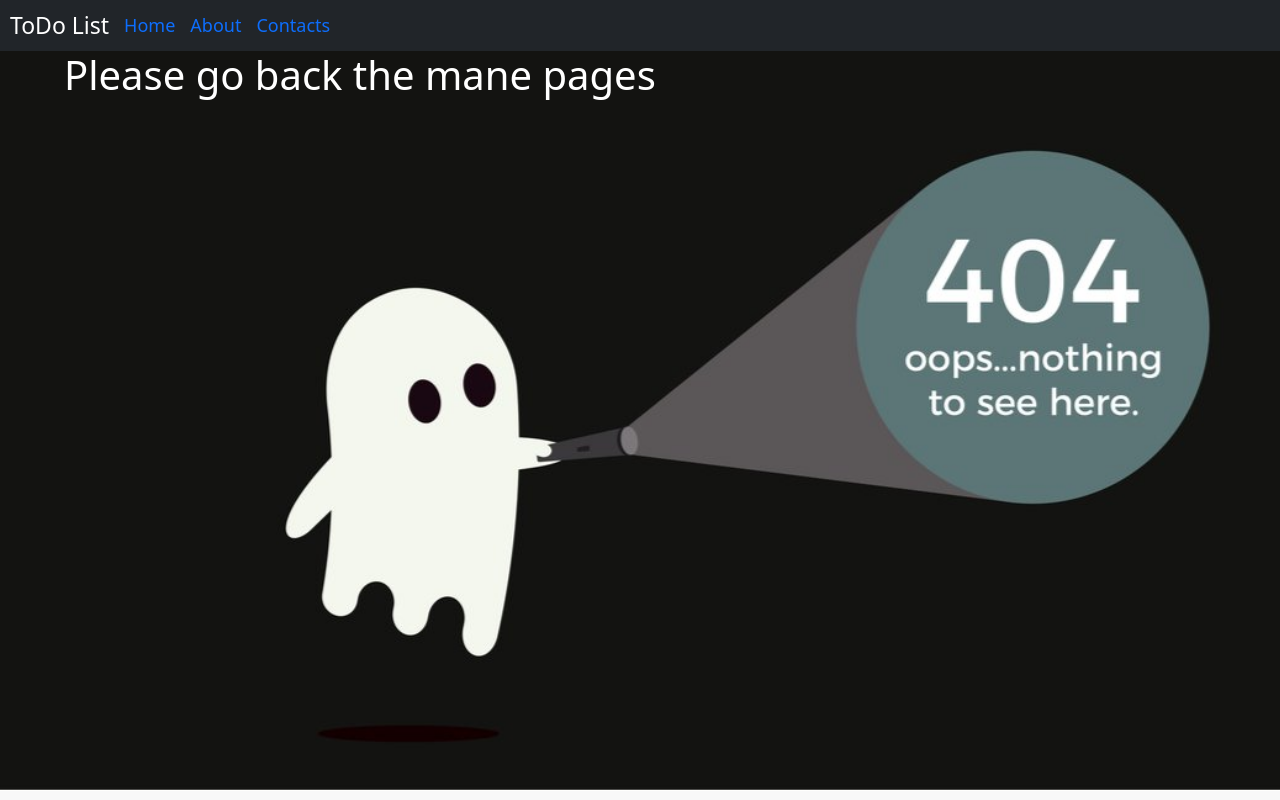
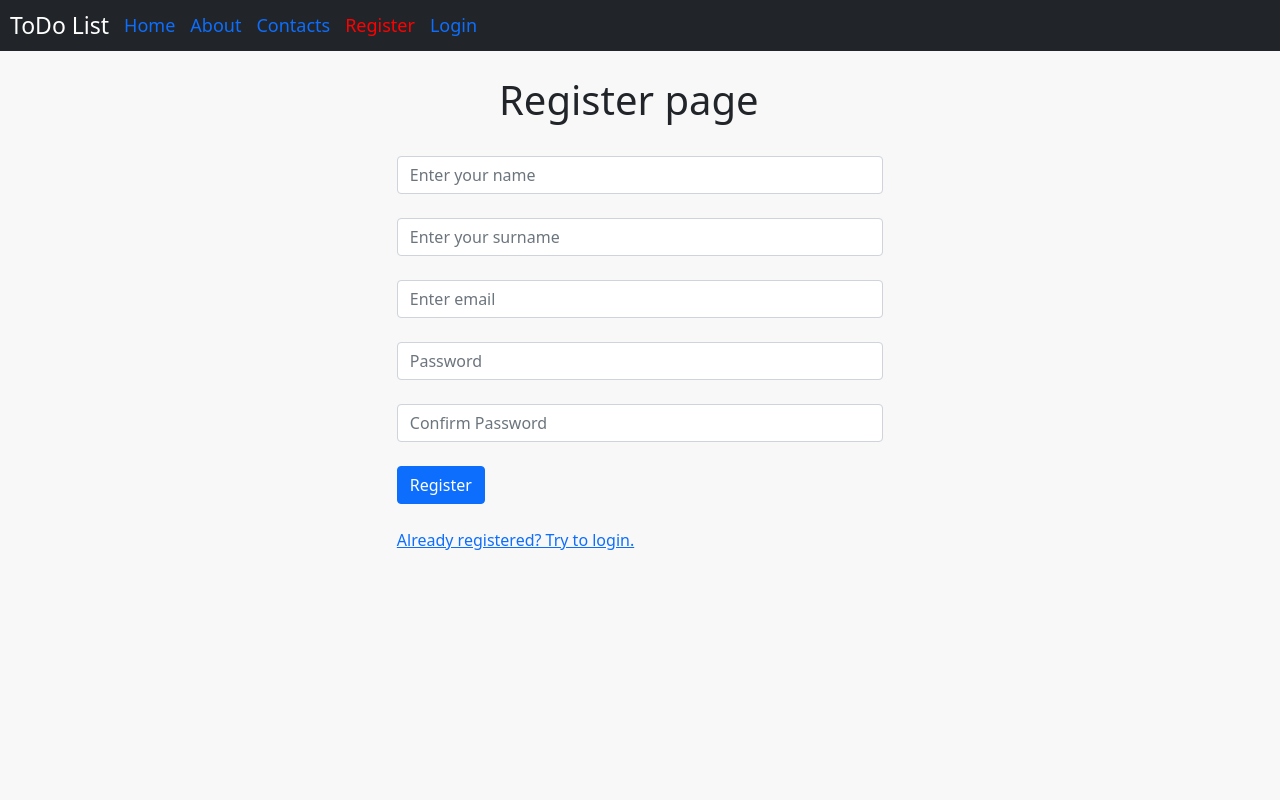
Before and after one commit to Khachatur93/React_To-Do_List, a React (Create React App) app: page /Register in a window 1280 px wide. Before the commit this address led to /error-404. Built offline with nearby package versions, Linux system fonts and the light colour scheme; no server answers.

Commit message:
add register and login

```diff
--- a/src/App.js
+++ b/src/App.js
@@ -13,6 +13,8 @@ import { connect } from "react-redux";
 import { ToastContainer, toast } from "react-toastify";
 import "react-toastify/dist/ReactToastify.css";
 import { history } from "./helpers/history";
+import Register from "../src/components/Register/Register";
+import Login from "../src/components/Login/Login";
 function App({ loading, successMessage, errorMessage }) {
   useEffect(() => {
     if (successMessage) {
@@ -47,6 +49,9 @@ function App({ loading, successMessage, errorMessage }) {
           <Route path="/Contacts" component={Contacts} exact={true} />
           <Route path="/task/:taskId" component={SingleTask} exact={true} />
           <Route path="/error-404" component={Error404} exact={true} />
+          <Route path="/Register" component={Register} exact={true} />
+          <Route path="/Login" component={Login} exact={true} />
+
           <Redirect to="/error-404" />
         </Switch>
       </Router>
--- /dev/null
+++ b/src/components/Login/Login.js
@@ -0,0 +1,105 @@
+import React, { useState, useEffect } from "react";
+import "bootstrap/dist/css/bootstrap.min.css";
+import { Form, Button } from "react-bootstrap";
+import { connect } from "react-redux";
+import { message } from "../../store/actions";
+import styles from "./style.module.css";
+import { Link } from "react-router-dom";
+
+function Login(props) {
+  const [values, setValues] = useState({
+    name: "",
+    password: "",
+  });
+  useEffect(() => {
+    if (props.messageState) {
+      setValues({
+        name: "",
+        email: "",
+        message: "",
+      });
+    }
+  }, [props.messageState]);
+
+  const [error, setError] = useState({
+    name: null,
+    password: null,
+  });
+  const saveBut = ({ target: { value, name } }) => {
+    setValues({
+      ...values,
+      [name]: value,
+    });
+    if (!value) {
+      setError({
+        ...error,
+        [name]: `Filed is required ${name}`,
+      });
+    } else {
+      setError({
+        ...error,
+        [name]: null,
+      });
+    }
+    if (name === "email" && value) {
+      const emailREg = /^[a-zA-Z0-9._-]+@[a-zA-Z0-9.-]+\.[a-zA-Z]{2,4}$/;
+      if (!emailREg.test(value)) {
+        setError({
+          email: "invalid email ",
+        });
+      }
+    }
+  };
+  const handleSubmit = () => {
+    props.message(values);
+  };
+  return (
+    <div style={{ padding: "4% 30% 0% 30%" }}>
+      <h1 style={{ marginLeft: "30%" }}> Sing in</h1>
+      <br />
+      <Form>
+        <Form.Group controlId="formBasicName">
+          <Form.Text className="text-danger">{error.name}</Form.Text>
+          <Form.Control
+            className={error.name ? styles.invalid : ""}
+            type="Text"
+            placeholder="Enter your name"
+            name="name"
+            value={values.name}
+            onChange={saveBut}
+          />
+        </Form.Group>
+        <br />
+        <Form.Group controlId="formBasicPassword">
+          <Form.Text className="text-danger">{error.password}</Form.Text>
+          <Form.Control
+            className={error.name ? styles.invalid : ""}
+            type="password"
+            placeholder="Confirm password"
+            name="confirm"
+            value={values.confirm}
+            onChange={saveBut}
+          />
+        </Form.Group>
+        <br />
+        <Button variant="success" onClick={handleSubmit}>
+          Sing in
+        </Button>
+      </Form>
+      <br />
+      <Link to="/login">Already registered? Try to login.</Link>
+      <p></p>
+    </div>
+  );
+}
+const mapStateToProps = (state) => {
+  return {
+    messageState: state.messageState,
+  };
+};
+
+const mapDespatchToProps = {
+  message,
+};
+
+export default connect(mapStateToProps, mapDespatchToProps)(Login);
--- /dev/null
+++ b/src/components/Login/style.module.css
@@ -0,0 +1,4 @@
+.invalid,
+.invalid:focus {
+  border: 1px solid red;
+}
--- a/src/components/NavMenu/NavMenu.js
+++ b/src/components/NavMenu/NavMenu.js
@@ -34,6 +34,22 @@ export default function NavMenu() {
         >
           Contacts
         </NavLink>
+        <NavLink
+          className={style.navStyle}
+          activeClassName={style.active}
+          to="/Register"
+          exact
+        >
+          Register
+        </NavLink>
+        <NavLink
+          className={style.navStyle}
+          activeClassName={style.active}
+          to="/Login"
+          exact
+        >
+          Login
+        </NavLink>
       </Nav>
     </Navbar>
   );
--- /dev/null
+++ b/src/components/Register/Register.js
@@ -0,0 +1,184 @@
+import React, { useState, useEffect } from "react";
+import "bootstrap/dist/css/bootstrap.min.css";
+import { Form, Button } from "react-bootstrap";
+import { connect } from "react-redux";
+import { register } from "../../store/actions";
+import styles from "./style.module.css";
+import { Link } from "react-router-dom";
+
+function Register(props) {
+  const [values, setValues] = useState({
+    email: "",
+    password: "",
+    confirmPassword: "",
+    name: "",
+    surName: "",
+  });
+
+  useEffect(() => {
+    if (props.registerState) {
+      setValues({
+        email: "",
+        password: "",
+        confirmPassword: "",
+        name: "",
+        surName: "",
+      });
+    }
+  }, [props.registerState]);
+
+  const [errors, setErrors] = useState({
+    email: null,
+    password: null,
+    confirmPassword: null,
+    name: null,
+    surname: null,
+  });
+
+  const handleSubmit = () => {
+    const { email, password, confirmPassword, name, surName } = values;
+    let valid = true;
+
+    let passwordMessage = null;
+    if (!confirmPassword) {
+      passwordMessage = "Password is required";
+      valid = false;
+    } else if (password !== confirmPassword) {
+      passwordMessage = "Passwords didn't match";
+      valid = false;
+    } else if (password.length < 6) {
+      passwordMessage = "password must be at least 6 characters ";
+      valid = false;
+    }
+
+    setErrors({
+      email: email ? null : "Email is required",
+      name: name ? null : "Name is required",
+      surName: surName ? null : "Surname is required",
+      confirmPassword: confirmPassword ? null : "Confirm is required",
+
+      password: passwordMessage,
+      // password: password ? null : "Password is required",
+    });
+
+    if (valid) {
+      props.register(values);
+      console.log(values);
+    }
+  };
+
+  const handleChange = ({ target: { name, value } }) => {
+    setValues({
+      ...values,
+      [name]: value,
+    });
+    if (!value) {
+      setErrors({
+        ...errors,
+        [name]: `Filed is required ${name}`,
+      });
+    } else {
+      setErrors({
+        ...errors,
+        [name]: null,
+      });
+    }
+    if (name === "email" && value) {
+      const emailREg = /^[a-zA-Z0-9._-]+@[a-zA-Z0-9.-]+\.[a-zA-Z]{2,4}$/;
+      if (!emailREg.test(value)) {
+        setErrors({
+          email: "invalid email ",
+        });
+      }
+    }
+  };
+
+  return (
+    <div style={{ padding: "2% 31% 0% 31%" }}>
+      <h1 style={{ marginLeft: "21%" }}> Register page</h1>
+      <br />
+      <Form>
+        <Form.Group controlId="formBasicName">
+          <Form.Text className="text-danger">{errors.name}</Form.Text>
+          <Form.Control
+            className={errors.name ? styles.invalid : ""}
+            type="Text"
+            placeholder="Enter your name"
+            name="name"
+            value={values.name}
+            onChange={handleChange}
+          />
+        </Form.Group>
+        <br />
+        <Form.Group controlId="formBasicSurName">
+          <Form.Text className="text-danger">{errors.surName}</Form.Text>
+          <Form.Control
+            className={errors.surName ? styles.invalid : ""}
+            type="Text"
+            placeholder="Enter your surname"
+            name="surName"
+            value={values.surName}
+            onChange={handleChange}
+          />
+        </Form.Group>
+        <br />
+        <Form.Group controlId="formBasicEmail">
+          <Form.Text className="text-danger">{errors.email}</Form.Text>
+          <Form.Control
+            className={errors.email ? styles.invalid : ""}
+            type="email"
+            placeholder="Enter email"
+            name="email"
+            value={values.email}
+            onChange={handleChange}
+          />
+        </Form.Group>
+        <br />
+
+        <Form.Group>
+          {<Form.Text className="text-danger">{errors.password}</Form.Text>}
+
+          <Form.Control
+            className={errors.password ? styles.invalid : ""}
+            type="password"
+            placeholder="Password"
+            value={values.password}
+            onChange={handleChange}
+            name="password"
+          />
+        </Form.Group>
+        <br />
+        <Form.Text className="text-danger">{errors.confirmPassword}</Form.Text>
+        <Form.Group controlId="formBasicPassword">
+          <Form.Control
+            className={errors.confirmPassword ? styles.invalid : ""}
+            type="password"
+            placeholder="Confirm Password"
+            value={values.confirmPassword}
+            onChange={handleChange}
+            name="confirmPassword"
+          />
+        </Form.Group>
+        <br />
+        <Button variant="primary" onClick={handleSubmit}>
+          Register
+        </Button>
+      </Form>
+      <br />
+      <p>
+        <Link to="/login">Already registered? Try to login.</Link>
+      </p>
+    </div>
+  );
+}
+const mapStateToProps = (state) => {
+  return {
+    registerState: state.registerState,
+  };
+};
+
+const mapDespatchToProps = {
+  register,
+};
+
+export default connect(mapStateToProps, mapDespatchToProps)(Register);
--- /dev/null
+++ b/src/components/Register/style.module.css
@@ -0,0 +1,7 @@
+.invalid,
+.invalid:focus {
+  border: 1px solid red;
+}
+.textDec {
+  text-decoration: none !important;
+}
--- a/src/components/Search/Search.js
+++ b/src/components/Search/Search.js
@@ -2,7 +2,6 @@ import React, { useState } from "react";
 import { connect } from "react-redux";
 import * as func from "../../utility/utility";
 import DatePicker from "react-datepicker";
-import { formatDate } from "../../utility/utility";
 import { getTasks } from "../../store/actions";
 import "react-datepicker/dist/react-datepicker.css";
 import {
@@ -68,7 +67,7 @@ function Search({ getTasks, searchToggle }) {
     for (let key in dates) {
       const value = dates[key];
       if (value) {
-        const date = formatDate(value.toISOString());
+        const date = value.toLocaleDateString();
         params[key] = date;
       }
     }
--- a/src/components/Tasks/Tasks.js
+++ b/src/components/Tasks/Tasks.js
@@ -50,12 +50,15 @@ class Tasks extends PureComponent {
             </Link>
           </Card.Header>
           <Card.Body>
-            <Card.Text>Data: {formatDate(task.date)}</Card.Text>
             <Card.Title style={{ minHeight: "3vh" }}>
               {textTruncate(task.description)}
             </Card.Title>
             <br />
-            <Card.Text>Status: {task.status}</Card.Text>
+            <Card.Text>
+              Data: {formatDate(task.date)}
+              <br />
+              Status: {task.status}
+            </Card.Text>
 
             <Col>
               {task.status === "active" ? (
--- a/src/store/actions.js
+++ b/src/store/actions.js
@@ -111,3 +111,16 @@ export function message(values) {
       });
   };
 }
+export function register(values) {
+  return (despatch) => {
+    despatch({ type: types.PENDING });
+
+    request(`${apiHost}/user`, "POST", values)
+      .then(() => {
+        despatch({ type: types.REGISTER, reg: true });
+      })
+      .catch((error) => {
+        despatch({ type: types.ERROR, error: error.message });
+      });
+  };
+}
--- a/src/store/reducer.js
+++ b/src/store/reducer.js
@@ -9,6 +9,7 @@ const defaultState = {
   errorMessage: null,
   editSuccess: false,
   messageState: false,
+  registerState: false,
 };
 
 export default function reducer(state = defaultState, action) {
@@ -25,6 +26,7 @@ export default function reducer(state = defaultState, action) {
         errorMessage: null,
         editSuccess: false,
         messageState: false,
+        registerState: false,
       };
     }
     case "ERROR": {
@@ -135,6 +137,15 @@ export default function reducer(state = defaultState, action) {
         successMessage: "Your message  sended !",
       };
     }
+    case "REGISTER": {
+      return {
+        ...state,
+
+        loading: false,
+        registerState: action.reg,
+        successMessage: "Your register  is completed !",
+      };
+    }
     default:
       return state;
   }
--- a/src/store/types.js
+++ b/src/store/types.js
@@ -15,3 +15,5 @@ export const DELETE_SELECTED_TASKS = "DELETE_SELECTED_TASKS";
 export const EDIT_TASKS = "EDIT_TASKS";
 
 export const MESSAGE = "MESSAGE";
+
+export const REGISTER = "REGISTER";
```
